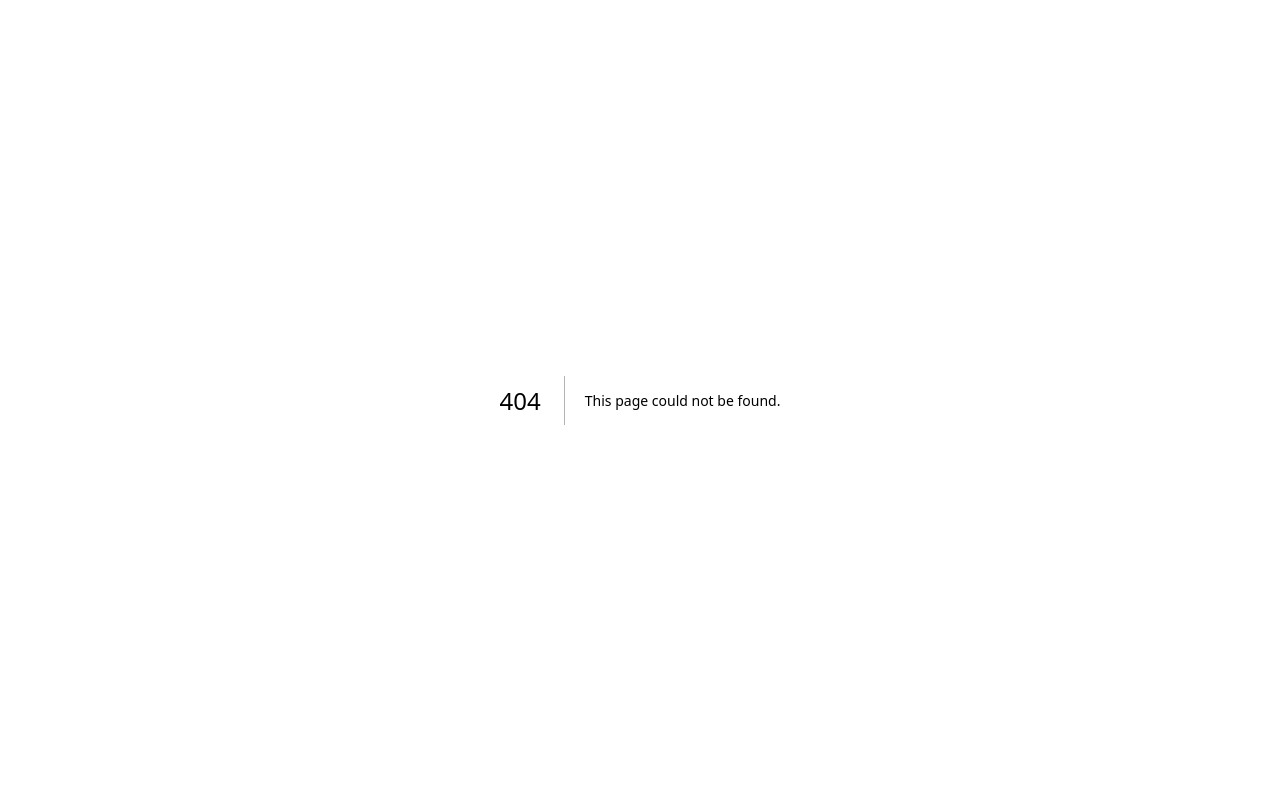
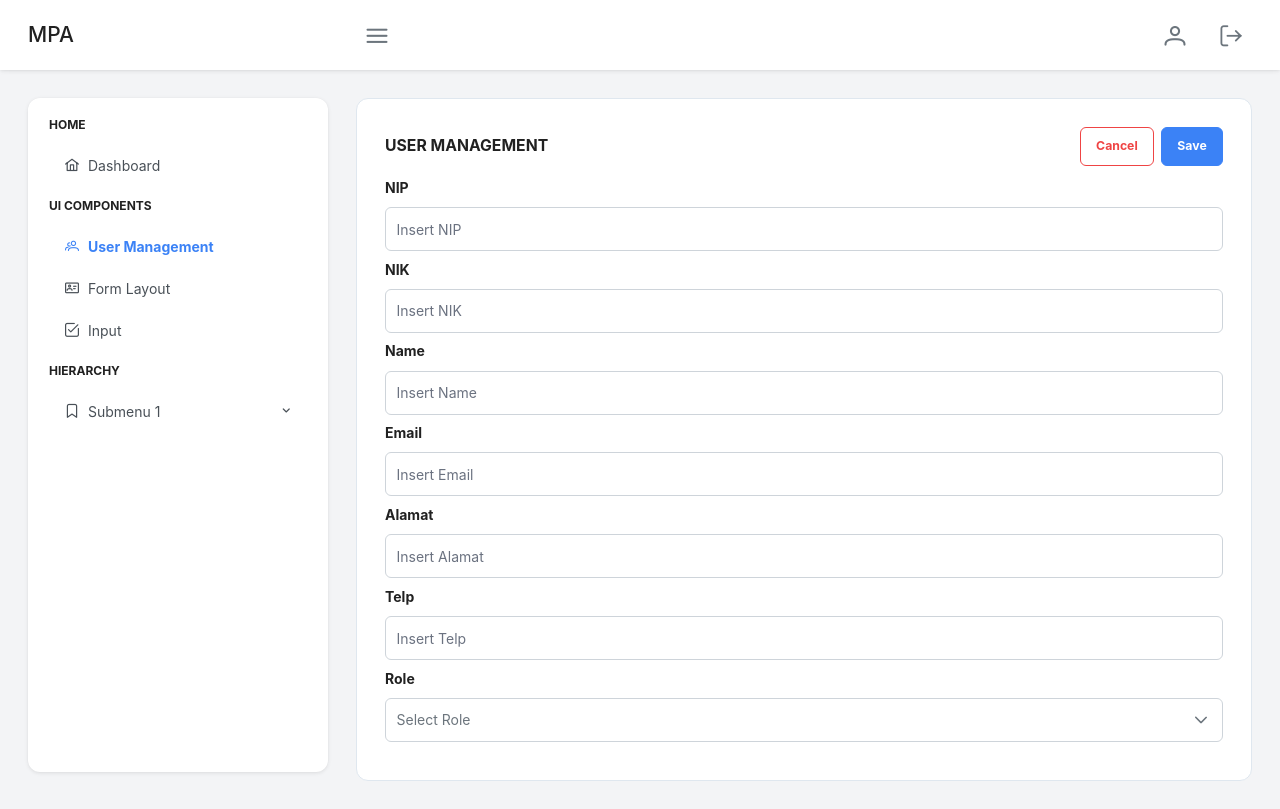
Before and after one commit to coz-git/koperasi-mpa, a Next.js app: page /admin/user/edit/1 in a window 1280 px wide. Before the commit this address had no page. Built offline with nearby package versions, Linux system fonts and the light colour scheme; no server answers.

Commit message:
last update

```diff
--- /dev/null
+++ b/app/admin/user/edit/[id]/page.js
@@ -0,0 +1,141 @@
+'use client';
+
+import React, {useState, useEffect, useRef} from 'react'
+import Link from 'next/link';
+import { Button } from 'primereact/button';
+import { InputText } from "primereact/inputtext";
+import { Dropdown } from 'primereact/dropdown';
+import Loading from '../../../../../components/Loading';
+import { useSession } from "next-auth/react"
+import { Toast } from 'primereact/toast';
+import { useRouter } from 'next/navigation';
+
+const page = ({ userData }) => {
+  console.log(userData)
+  const { data: sessionData, status : sessionStatus } = useSession()
+  const toast = useRef(null);
+  const router = useRouter();
+  const [loading, setLoading] = useState(true)
+  const [formData, setFormData] = useState({
+    NIP : '',
+    NIK : '',
+    Name : '',
+    Email : '',
+    Alamat : '',
+    Telp : '',
+    Role : '',
+  })
+  const listRole = [
+    { name: 'Admin', value: 'admin' },
+    { name: 'User', value: 'user' }
+  ];
+
+  useEffect(() => {
+    if(sessionStatus != 'loading') {
+      setLoading(false)
+      // getUserId(params)
+      // console.log(first)
+    }
+  }, [sessionStatus])
+
+  const getUserId = async (id) => {
+    console.log(id)
+    const res = await fetch(`/api/user/${id}`, {
+      method: 'GET',
+      headers: {
+        'Content-Type': 'application/json',
+        'Authorization': 'Bearer ' + sessionData.user.accessToken,
+      },
+      // body: JSON.stringify(formData)
+    });
+    console.log({res})
+  }
+
+  const saveHandler = async () => {
+    setLoading(true)
+
+    const res = await fetch(`/api/user`, {
+      method: 'POST',
+      headers: {
+        'Content-Type': 'application/json',
+        'Authorization': 'Bearer ' + sessionData.user.accessToken,
+      },
+      body: JSON.stringify(formData)
+    });
+
+    if(res.status == 400) {
+      toast.current.show({
+        severity: 'error',
+        summary: 'Error',
+        detail: res.statusText,
+      });
+    }
+    else {
+      router.push('/admin/user')
+    }
+    setLoading(false);
+  }
+
+  // if (loading) { return <Loading isDashboard={false} /> }
+  return (
+    <>
+    <Toast ref={toast} />
+    {loading ? (
+        <Loading />
+      ) : (
+        <>
+          <div className="flex items-center justify-between mb-4">
+            <div>
+              <h3 className="text-lg font-bold">USER MANAGEMENT</h3>
+            </div>
+            <div className="space-x-2">
+              <Link
+                className="text-sky-600 hover:text-sky-700"
+                href={'/admin/user'}
+              >
+              <Button label="Cancel" severity="danger" size="small" outlined />
+              </Link>
+              <Button label="Save" onClick={saveHandler} size="small" />
+            </div>
+          </div>
+          <div className="my-3">
+            <h5 className="font-bold mb-3">NIP</h5>
+              <InputText className="w-full" placeholder="Insert NIP" name="NIP" value={formData.NIP} onChange={(e) => setFormData({ ...formData, NIP : e.target.value })} />
+          </div>
+          <div className="my-3">
+            <h5 className="font-bold mb-3">NIK</h5>
+              <InputText className="w-full" placeholder="Insert NIK" name="NIK" value={formData.NIK} onChange={(e) => setFormData({ ...formData, NIK : e.target.value })} />
+          </div>
+          <div className="my-3">
+            <h5 className="font-bold mb-3">Name</h5>
+              <InputText className="w-full" placeholder="Insert Name" name="Name" value={formData.Name} onChange={(e) => setFormData({ ...formData, Name : e.target.value })} />
+          </div>
+          <div className="my-3">
+            <h5 className="font-bold mb-3">Email</h5>
+              <InputText className="w-full" placeholder="Insert Email" name="Email" value={formData.Email} onChange={(e) => setFormData({ ...formData, Email : e.target.value })} />
+          </div>
+          <div className="my-3">
+            <h5 className="font-bold mb-3">Alamat</h5>
+              <InputText className="w-full" placeholder="Insert Alamat" name="Alamat" value={formData.Alamat} onChange={(e) => setFormData({ ...formData, Alamat : e.target.value })} />
+          </div>
+          <div className="my-3">
+            <h5 className="font-bold mb-3">Telp</h5>
+              <InputText className="w-full" placeholder="Insert Telp" name="Telp" value={formData.Telp} onChange={(e) => setFormData({ ...formData, Telp : e.target.value })} />
+          </div>
+          <div className="my-3">
+            <h5 className="font-bold mb-3">Role</h5>
+              <Dropdown value={formData.Role}  onChange={(e) => setFormData({ ...formData, Role : e.value })} options={listRole} optionLabel="name" placeholder="Select Role" className="w-full md:w-14rem" />
+          </div>
+        </>
+      )}
+    </>
+  )
+}
+
+export default page
+
+page.getInitialProps = async ({ query }) => {
+  const {userData} = query
+
+  return {userData}
+}
--- a/app/admin/user/page.js
+++ b/app/admin/user/page.js
@@ -7,11 +7,13 @@ import { Button } from 'primereact/button';
 import { useSession } from "next-auth/react"
 import Link from 'next/link';
 import { Toast } from 'primereact/toast';
+import { useRouter } from 'next/navigation';
 
 import Loading from './../../../components/Loading';
 
 const User = () => {
   const { data: sessionData, status : sessionStatus } = useSession()
+  const router = useRouter();
   const [loading, setLoading] = useState(true)
   const [data, setData] = useState([])
   const toast = useRef(null);
@@ -46,6 +48,32 @@ const User = () => {
     setLoading(false);
   };
 
+  const handleEdit = (data) => {
+    console.log({data})
+    // router.push(`/admin/user/edit/${data.UserId}`)
+    router.push({
+      pathname: `/admin/user`,
+      query: { userData: data }
+    });
+    // router.push({
+    //   pathname: '/post/[pid]',
+    //   query: { pid: post.id },
+    // });
+  }
+
+  const handleDelete = (id) => {
+    console.log({id})
+  }
+
+  const actionBodyTemplate = (rowData) => {
+    return (
+      <>
+        <Button type="button" onClick={() => {handleEdit(rowData)}} size="small" style={{margin : '0 1px'}} icon="pi pi-pencil"></Button>
+        <Button type="button" onClick={() => {handleDelete(rowData.UserId)}} size="small" style={{margin : '0 1px'}} severity="danger" icon="pi pi-trash"></Button>
+      </>
+    )
+  }
+
   // if (loading) { return <Loading isDashboard={true} /> }
   return (
     <>
@@ -75,6 +103,7 @@ const User = () => {
                 <Column field="Email" header="Email"></Column>
                 <Column field="Telp" header="Telp"></Column>
                 <Column field="Alamat" header="Alamat"></Column>
+                <Column headerStyle={{  textAlign: 'center' }} bodyStyle={{ textAlign: 'center', overflow: 'visible', display : 'flex', justifyContent : 'space-around' }} body={actionBodyTemplate} />
               </DataTable>
             </div>
             )}
--- /dev/null
+++ b/app/api/user/[id]/route.js
@@ -0,0 +1,9 @@
+import { NextResponse } from 'next/server';
+import DB from '../../../../lib/db';
+
+export async function GET(req) {
+  console.log(req)
+
+  return NextResponse.json('something wrong', { status: 400 });
+
+}
```
